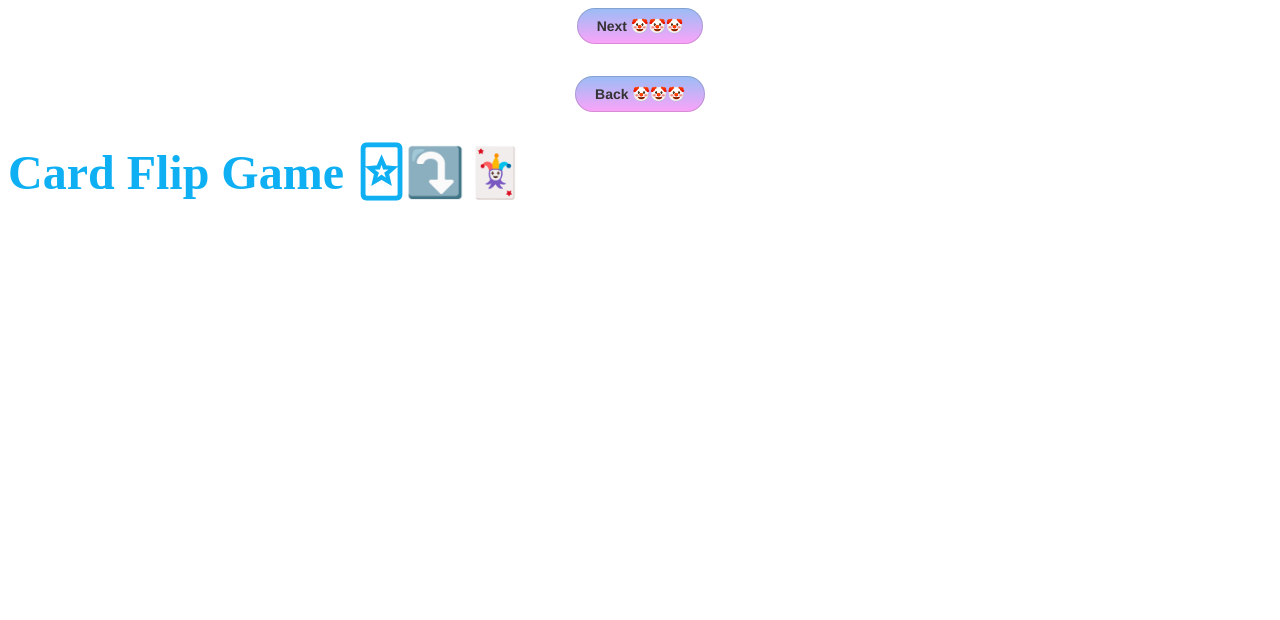
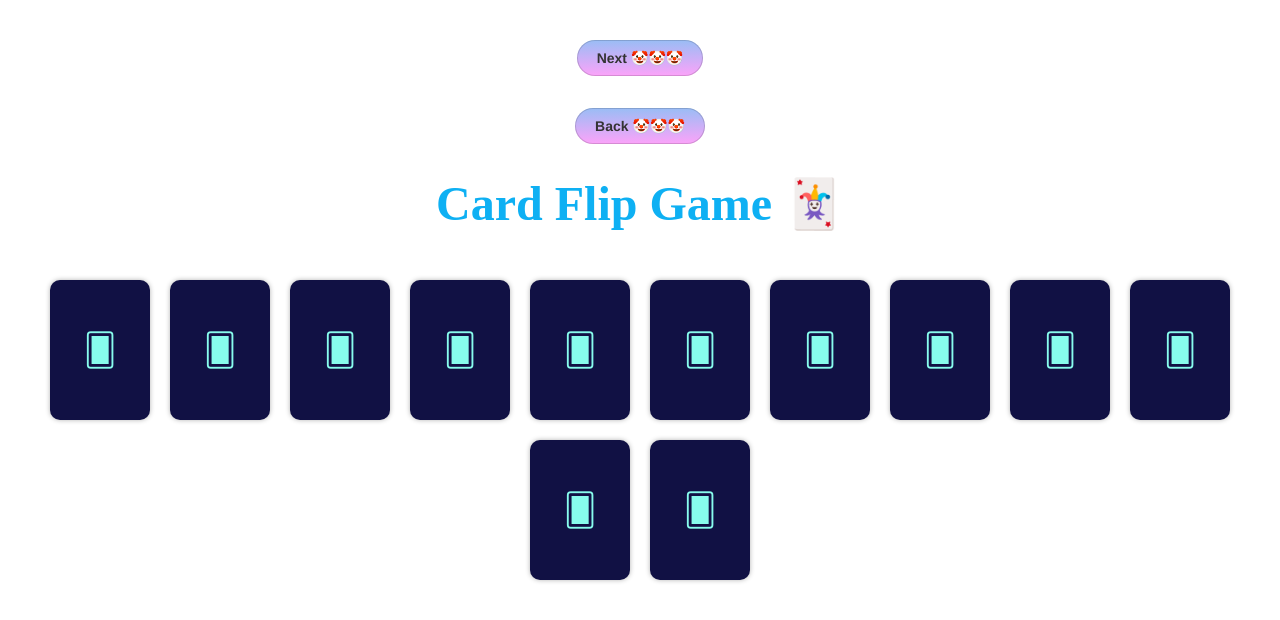
Before and after one commit to millipede-cpu/giggle-click, a React (Vite) app: page /card-flip-game in a window 1280 px wide. Shown: the top 620 px of the page. Built offline with nearby package versions, Linux system fonts and the light colour scheme.

Commit message:
Implement card flip animation and react hooks logic

```diff
--- a/src/Card.tsx
+++ b/src/Card.tsx
@@ -1,28 +1,59 @@
 import React from "react";
+import styled from "styled-components";
 
 interface CardProps {
   value: string;
-  faceUp: boolean;
+  isFlipped: boolean;
   onClick: () => void;
-  cards: string[]; // new property representing the array of cards
 }
 
-export default function Card({
-  value,
-  faceUp,
-  onClick,
-  cards,
-}: // cards,
-CardProps): JSX.Element {
+export default function Card({ value, isFlipped, onClick }: CardProps) {
   return (
-    <div onClick={onClick} data-testid="card" data-face-up={faceUp}>
-      {faceUp ? (
-        <span>{value}</span>
-      ) : (
-        <span role="img" aria-label="card-back">
-          🂠
-        </span>
-      )}
-    </div>
+    <CardWrapper onClick={onClick}>
+      <CardInner isFlipped={isFlipped}>
+        <CardFront>{value}</CardFront>
+        <CardBack>🂠</CardBack>
+      </CardInner>
+    </CardWrapper>
   );
 }
+
+// Styled with flip animation
+const CardWrapper = styled.div`
+  perspective: 1000px;
+`;
+
+const CardInner = styled.div<{ isFlipped: boolean }>`
+  width: 100px;
+  height: 140px;
+  position: relative;
+  transform-style: preserve-3d;
+  transition: transform 0.6s;
+  transform: rotateY(${(props) => (props.isFlipped ? 180 : 0)}deg);
+  cursor: pointer;
+`;
+
+const CardFace = styled.div`
+  width: 100%;
+  height: 100%;
+  position: absolute;
+  backface-visibility: hidden;
+  display: flex;
+  align-items: center;
+  justify-content: center;
+  font-size: 2rem;
+  border-radius: 10px;
+  box-shadow: 0 0 5px rgba(0, 0, 0, 0.3);
+`;
+
+const CardFront = styled(CardFace)`
+
+  background: #222;
+  color: #f1c40f;
+  transform: rotateY(180deg);
+`;
+
+const CardBack = styled(CardFace)`
+  background: #114;
+  color: #87fced;
+`;
--- a/src/CardFlipGame.tsx
+++ b/src/CardFlipGame.tsx
@@ -1,9 +1,7 @@
+import { useEffect, useState } from "react";
 import styled from "styled-components";
 import BackButton from "./BackButton";
 import NextButton from "./NextButton";
-import { ErrorBoundary } from "react-error-boundary";
-import ErrorFallback from "./App";
-import { useState } from "react";
 import Card from "./Card";
 import React from "react";
 
@@ -11,72 +9,87 @@ interface CardsProps {
   cards?: string[];
 }
 
+interface CardData {
+  id: number;
+  value: string;
+}
+
 export default function CardFlipGame({ cards }: CardsProps): JSX.Element {
-  const [selectedCards, setSelectedCards] = useState<string[]>([]);
+  const defaultCards = cards ?? ["A", "B", "C", "A", "B", "C"];
+  const [deck, setDeck] = useState<CardData[]>([]);
+  const [flipped, setFlipped] = useState<number[]>([]);
+  const [matched, setMatched] = useState<number[]>([]);
+  const [lockBoard, setLockBoard] = useState(false);
 
-  const handleCardClick = (value: string) => {
-    if (selectedCards.length === 2) {
-      setSelectedCards([]);
+  // Shuffle and initialise the deck on mount
+  useEffect(() => {
+    const shuffled = [...defaultCards]
+      .flatMap((value) => [value, value]) // Ensure pairs
+      .map((value, i) => ({ id: i + Math.random(), value }))
+      .sort(() => Math.random() - 0.5);
+    setDeck(shuffled);
+  }, [cards]);
+
+  const handleCardClick = (id: number) => {
+    if (lockBoard || flipped.includes(id) || matched.includes(id)) return;
+
+    const newFlipped = [...flipped, id];
+    setFlipped(newFlipped);
+
+    if (newFlipped.length === 2) {
+      setLockBoard(true);
+      const [first, second] = newFlipped;
+      const firstCard = deck.find((card) => card.id === first);
+      const secondCard = deck.find((card) => card.id === second);
+
+      if (firstCard && secondCard && firstCard.value === secondCard.value) {
+        setMatched((prev) => [...prev, first, second]);
+        setTimeout(() => {
+          setFlipped([]);
+          setLockBoard(false);
+        }, 1000);
       } else {
-      setSelectedCards([...selectedCards, value]);
+        setTimeout(() => {
+          setFlipped([]);
+          setLockBoard(false);
+        }, 1000);
+      }
     }
   };
 
-  const matchCards = (card1: string, card2: string) => {
-    return card1 === card2;
-  };
-  try {
-    // Your code that could potentially throw an error goes here
-
   return (
-      <ErrorBoundary
-        FallbackComponent={ErrorFallback}
-        onReset={(details) => {
-          // Reset the state of your app so the error doesn't happen again
-        }}
-      >
-        <NextButton to={"/rate-joke"} />
-        <BackButton to={"/joke-randomiser"} />
-        <Title>Card Flip Game 🃟⤵️🃏</Title>
-
-        <div>
-          {/** cards array is given the option to be undefined with a question mark,
-           * this needs to be added to the interface cards type as well.
-           * If the array has an error, the error handling will show an error
-           * message so the issue can be resolved.
-           */}
-          {cards?.map((card) => (
+    <Container>
+      <NextButton to="/rate-joke" />
+      <BackButton to="/joke-randomiser" />
+      <Title>Card Flip Game 🃏</Title>
+      <CardGrid>
+        {deck.map((card) => (
           <Card
-              key={card}
-              value={card}
-              faceUp={
-                selectedCards.includes(card) ||
-                matchCards(selectedCards[0], selectedCards[1])
-              }
-              onClick={() => handleCardClick(card)}
-              cards={[]}
+            key={card.id}
+            value={card.value}
+            isFlipped={flipped.includes(card.id) || matched.includes(card.id)}
+            onClick={() => handleCardClick(card.id)}
           />
         ))}
-        </div>
-      </ErrorBoundary>
-    );
-  } catch (error) {
-    // Your error handling code goes here
-    console.error("An error occurred:", error);
-    return (
-      <p>
-        😱😱😱😱😱😱😱😱😱😱😱😱 Sorry, something went wrong. Theres no card
-        flip game for us today NOOOOOOO!!!!!!! 😲😲😲😲😲😲😲😲
-      </p>
+      </CardGrid>
+    </Container>
   );
 }
-}
+
+const Container = styled.div`
+  text-align: center;
+  padding: 2rem;
+`;
 
 const Title = styled.h1`
   font-size: 3rem;
   color: #0eb0f3;
 `;
 
-// wrapped the code that could potentially throw an error in a try block. If an error is thrown, execution will jump to the catch block, where you can handle the error in whatever way you see fit.
-
-// In the catch block, I've simply logged the error to the console and returned a simple error message.
+const CardGrid = styled.div`
+  display: flex;
+  flex-wrap: wrap;
+  justify-content: center;
+  gap: 20px;
+  margin-top: 3rem;
+`;
```
Lines whose indentation alone changed are shown as unchanged.
